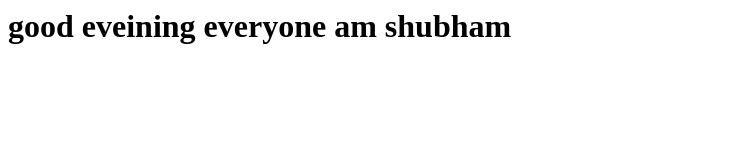
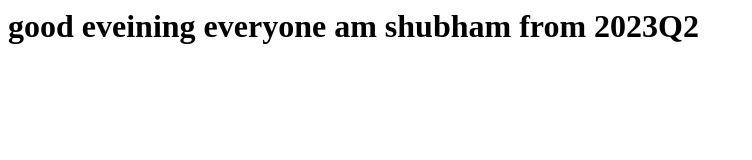
Before and after one commit to shubham51294/galaxy-01, a plain HTML site: page index.html in a window 1280 px wide. Shown: the whole page, without its empty margins (0-752 px from the left). Drawn offline with Linux system fonts and the light colour scheme.

Commit message:
my 1st commit from 2023Q2

```diff
--- a/index.html
+++ b/index.html
@@ -1 +1 @@
-<h1>good eveining everyone am shubham</h1>
+<h1>good eveining everyone am shubham from 2023Q2</h1>
```
Also changed, not shown: 1 other file.
